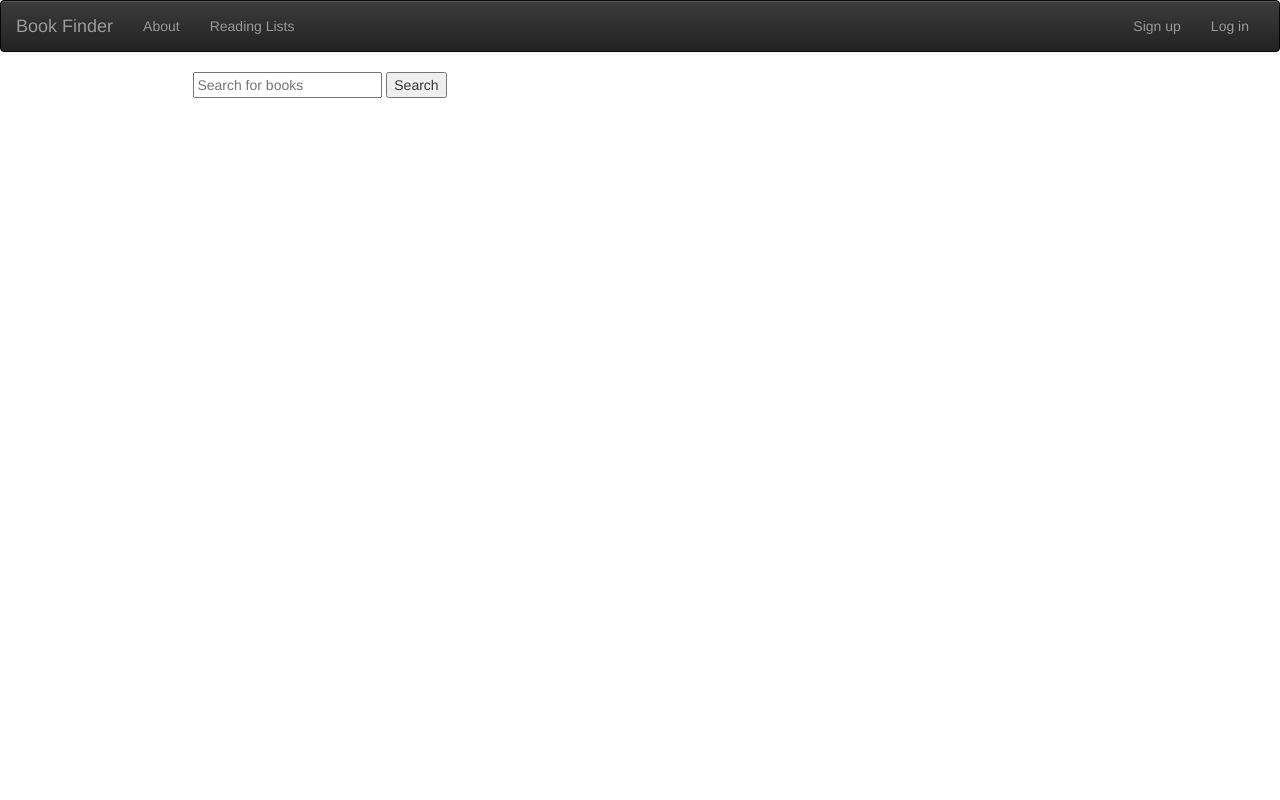
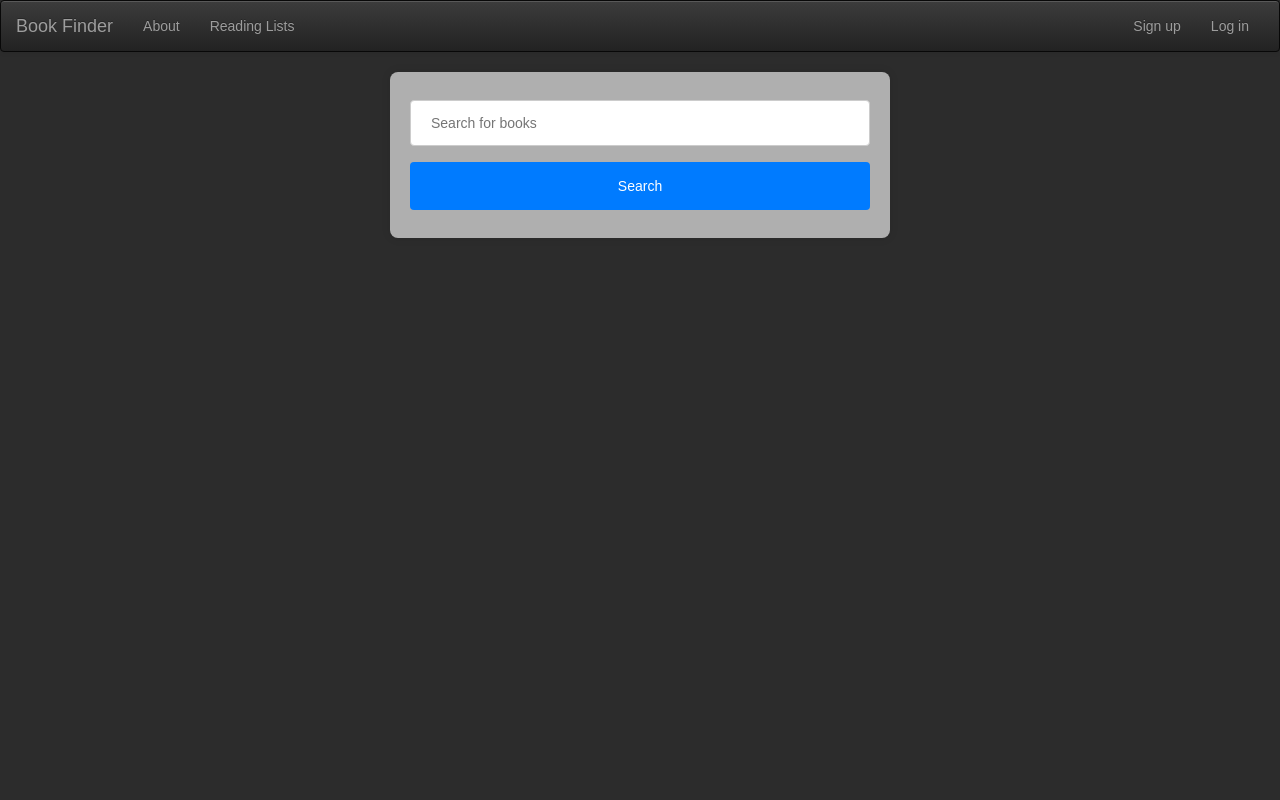
Before and after one commit to nmferrin/Bookfinder, a Flask app: page / in a window 1280 px wide. Run offline with Flask 3, Linux system fonts and the light colour scheme; some libraries are stand-ins or nearby versions.

Commit message:
Updated CSS, Adjusted models, Fixed a couple links

```diff
--- a/app.py
+++ b/app.py
@@ -54,6 +54,11 @@ def do_logout():
 @app.route("/")
 def home():
     return render_template("home.html")
+
+#route for about page
+@app.route("/about")
+def about():
+    return render_template("about.html")
 
 
 
@@ -232,7 +237,7 @@ def add_book_to_reading_list(list_id):
         selected_favorite = Favorite.query.get(int(form.book_id.data))
 
         # Create a new ReadingListBook entry
-        new_book_to_list = ReadingListBook(reading_list_id=list_id, favorite_id=selected_favorite.id, book_id=selected_favorite.book_id, author=selected_favorite.author, title=selected_favorite.title, cover_url=selected_favorite.cover_url)
+        new_book_to_list = ReadingListBook(reading_list_id=list_id, book_id=selected_favorite.book_id, author=selected_favorite.author, title=selected_favorite.title, cover_url=selected_favorite.cover_url)
         db.session.add(new_book_to_list)
         db.session.commit()
 
--- a/models.py
+++ b/models.py
@@ -86,14 +86,14 @@ class ReadingList(db.Model):
     created_at = db.Column(db.DateTime, default=datetime.utcnow)
 
     user = db.relationship( 'User', backref='reading_lists')
-    books = db.relationship( 'Favorite', secondary = 'reading_list_books', backref='reading_lists')
+    # books = db.relationship( 'Favorite', secondary = 'reading_list_books', backref='reading_lists')
 
 
 class ReadingListBook(db.Model):
     __tablename__ = 'reading_list_books'
     id = db.Column(db.Integer, primary_key=True)
     reading_list_id = db.Column(db.Integer, db.ForeignKey('reading_lists.id'), nullable=False)
-    favorite_id = db.Column(db.Integer, db.ForeignKey('favorites.id'))
+    # favorite_id = db.Column(db.Integer, db.ForeignKey('favorites.id'))
     book_id = db.Column(db.String(120), nullable=False)
     title = db.Column(db.String(255))  # Added for display
     author = db.Column(db.String(255))  # Added for display
--- a/static/css/app.css
+++ b/static/css/app.css
@@ -2,3 +2,77 @@
     background:url('https://wallpapercave.com/wp/wp6096979.jpg');
     padding:50px;
 } */
+
+
+body, html {
+    height: 100%;
+    font-family: sans-serif;
+    background: #333;
+    background-color: #2c2c2c;
+    background-repeat: no-repeat;
+    background-size: cover;
+    background-position: center;
+    background-attachment: fixed;
+    /* padding: 10px; */
+    text-align: center;
+}
+
+.container {
+    max-width: 800px; /* Adjust based on your preference */
+    min-width: 500px;
+    padding: 20px;
+    display: inline-block;
+    background-color: #afafaf;
+    box-shadow: 0 0 10px rgba(0, 0, 0, 0.1);
+    border-radius: 8px;
+    width: auto;
+}
+
+h1, h2, h3, h4, h5, h6 {
+    color: #333;
+}
+
+a {
+    color: #007bff;
+    text-decoration: none;
+}
+
+a:hover {
+    text-decoration: underline;
+}
+
+form {
+    display: flex;
+    flex-direction: column;
+    gap: 20px;
+}
+
+input[type=text], select, textarea {
+    width: 100%;
+    padding: 12px 20px;
+    margin: 8px 0;
+    display: inline-block;
+    border: 1px solid #ccc;
+    border-radius: 4px;
+    box-sizing: border-box;
+}
+
+input[type=submit], button {
+    width: 100%;
+    background-color: #007bff;
+    color: white;
+    padding: 14px 20px;
+    margin: 8px 0;
+    border: none;
+    border-radius: 4px;
+    cursor: pointer;
+}
+
+input[type=submit]:hover, button:hover {
+    background-color: #0056b3;
+}
+
+.custom-delete-btn {
+    padding: .25rem .5rem; /* Adjust padding to make the button smaller */
+    font-size: .875rem; /* Adjust font size for the button text */
+}
--- a/templates/about.html
+++ b/templates/about.html
@@ -2,7 +2,9 @@
 
 about page
 {% block content %}
+<div class="container">
+    Nothing here yet.
+</div>
 
-Nothing here yet.
 
 {% endblock %}
--- a/templates/base.html
+++ b/templates/base.html
@@ -48,12 +48,12 @@
           </div><!-- /.navbar-collapse -->
         </div><!-- /.container-fluid -->
       </nav>
-    <div id="content" <div class="container-fluid">
-        <div class="row align-items-center justify-content-center">
-            <div class="col-md-6 text-center">
-        {% block content %}
-        {% endblock %}
-            </div>
+    <div id="content">
+
+
+      {% block content %}
+      {% endblock %}
+
         </div>
     </div>
     <script src="https://ajax.googleapis.com/ajax/libs/jquery/3.5.1/jquery.min.js"></script>
--- a/templates/book.html
+++ b/templates/book.html
@@ -1,7 +1,7 @@
 {% extends 'base.html' %}
 
 {% block content %}
-<div class="book-details">
+<div class="book-details container">
     <h1>{{ book.title }}</h1>
     <img src="https://covers.openlibrary.org/b/id/{{ book.covers[0] }}-L.jpg" alt="Cover of {{ book.title }}">
     <!-- <h2>By {{ author_name }}</h2> -->
--- a/templates/home.html
+++ b/templates/home.html
@@ -1,7 +1,7 @@
 {% extends 'base.html' %}
 {% block content %}
 
-<form method="POST" action="/search">
+<form method="POST" action="/search" class="container">
     <input type="text" name="query" placeholder="Search for books">
     <button type="submit">Search</button>
 </form>
--- a/templates/reading_lists/new.html
+++ b/templates/reading_lists/new.html
@@ -1,7 +1,7 @@
 {% extends 'base.html' %}
 
 {% block content %}
-<form method="POST">
+<form method="POST" class="container">
     {{ form.hidden_tag() }}
     {{ form.name.label }} {{ form.name }}
     {{ form.description.label }} {{ form.description }}
--- a/templates/user/login.html
+++ b/templates/user/login.html
@@ -4,7 +4,7 @@
 
 {% block content %}
 
-  <div class="row justify-content-md-center">
+  <div class="container">
     <div class="col-md-7 col-lg-5">
       <h2 class="join-message">Welcome back.</h2>
 
--- a/templates/user/signup.html
+++ b/templates/user/signup.html
@@ -4,7 +4,7 @@
 
 {% block content %}
 
-<div class="row justify-content-md-center">
+<div class="container">
     <div class="col-md-7 col-lg-5">
         <h2 class="join-message">Join today.</h2>
         <form method="POST" id="user_form">
--- a/templates/user/user_profile.html
+++ b/templates/user/user_profile.html
@@ -1,7 +1,7 @@
 {% extends 'base.html' %}
 
 {% block content %}
-<div class="user-profile">
+<div class="user-profile container">
     <h1>User Profile: {{ user.username }}</h1>
     <p>Date Joined: {{ user.created_at.strftime('%Y-%m-%d') }}</p>
     <h2>Favorite Books</h2>
```
Also changed, not shown: templates/reading_lists/index.html (+15 -15 lines), templates/search_results.html (+19 -16 lines), README.md.
